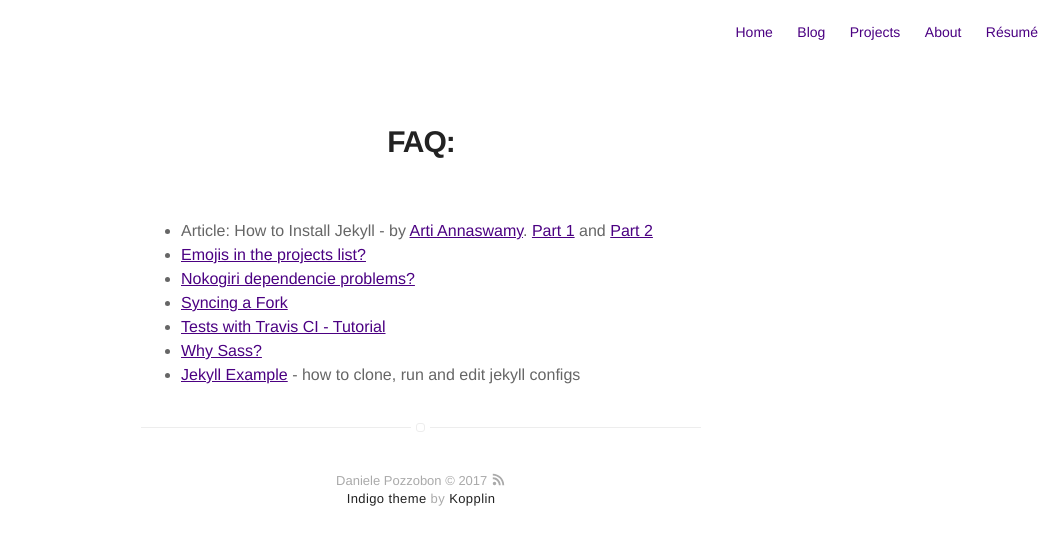
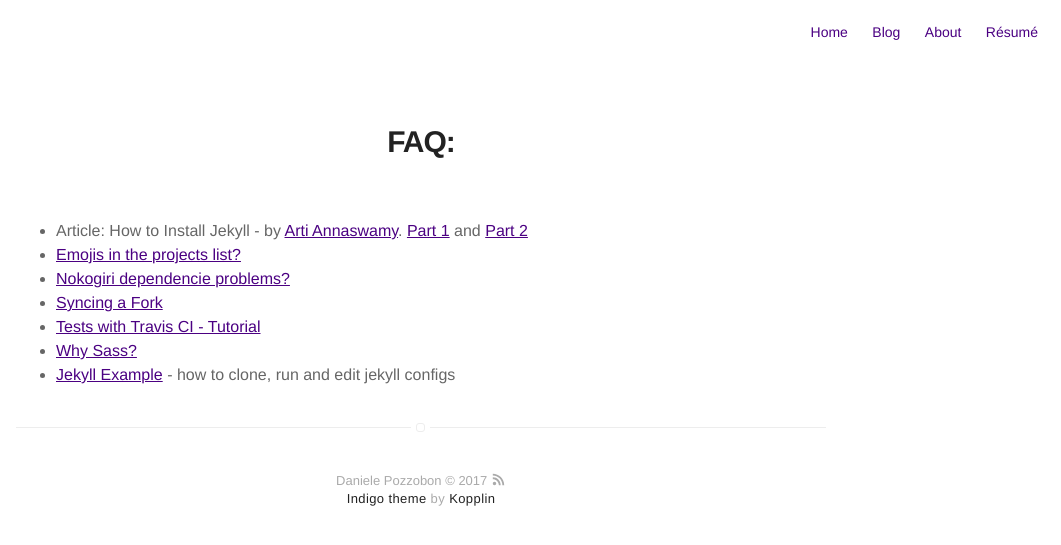
Before and after one commit to danielepo/danielepo.github.io, a Jekyll site: the page built from FAQ.md, in a window 1280 px wide. Shown: the top 545 px of the page, without its empty margins (219-1280 px from the left). Built offline with Jekyll 4.4.1, drawn with Linux system fonts in a browser that asks for light colours; our own code applies the rules of GitHub Pages for plain Markdown files.

Commit message:
some configuration change

```diff
--- a/_config.yml
+++ b/_config.yml
@@ -63,14 +63,14 @@ author:
 # do you want a larger site? change the option below
 # options: [normal, large] | default: normal
 # normal = 560px / large = 810px
-width: normal
+width: large
 
 # if you don't need pagination, comment the *paginate* configs below
 # paginate: 5
 # paginate_path: "blog/:num/"
 
 # if you don't need projects, comment the *projects* configs below
-projects: true
+projects: false
 
 # if you don't need "about" or "blog", comment them out below
 about: true
```
